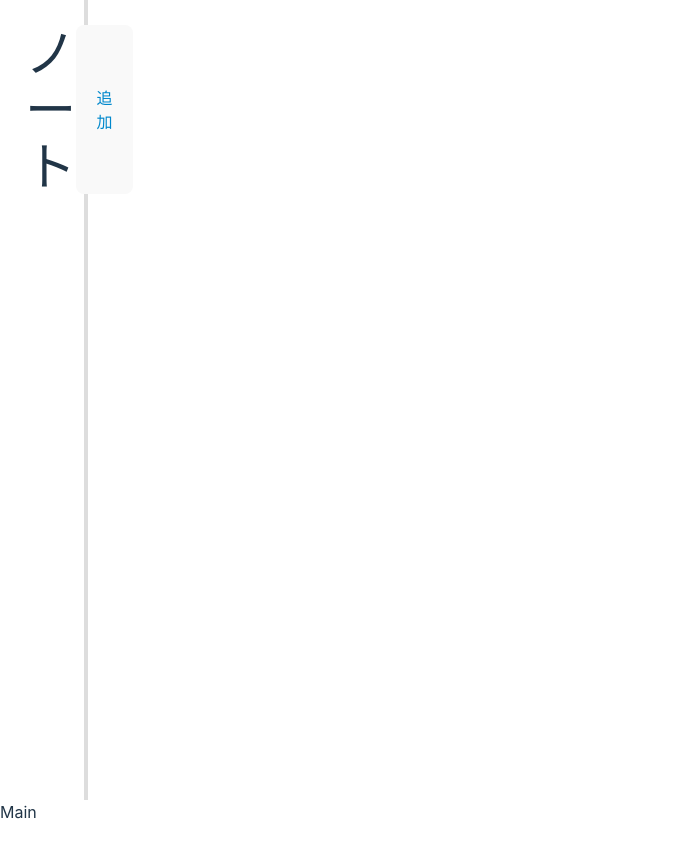
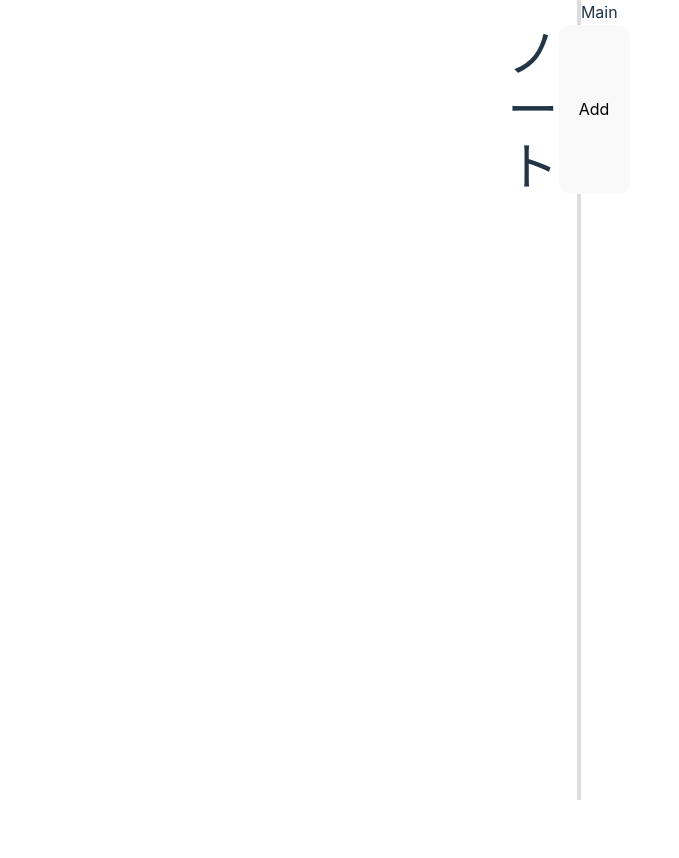
Before and after one commit to 0123takaokeita/note-by-react, a React (Vite) app: page / in a window 1280 px wide. Shown: the top 858 px of the page, without its empty margins (0-679 px from the left). After the commit the page ends 800 px from the top, so only its background shows below. Built offline with nearby package versions, Linux system fonts and the light colour scheme.

Commit message:
fix: css 調整

```diff
--- a/src/App.css
+++ b/src/App.css
@@ -1,6 +1,3 @@
-}
-
-  color: #888;
 .App {
     width: 100%;
     height: 100vh;
--- a/src/components/Sidebar.css
+++ b/src/components/Sidebar.css
@@ -1,11 +1,3 @@
-button {
-    background: none;
-    border: none;
-    color: #08c;
-    font-size: 16px;
-    cursor: pointer;
-}
-
 .app-sidebar {
     width: 30%;
     height: 100vh;
@@ -41,7 +33,7 @@ button {
 }
 
 .app-sidebar-note:hover {
-    background-color: #f1f0f0;
+    background-color: #363636;
 }
 
 .sidebar-note-title {
--- a/src/components/Sidebar.tsx
+++ b/src/components/Sidebar.tsx
@@ -6,7 +6,7 @@ const Sidebar = ({onAddNote, notes, onDeleteNote}: any): JSX.Element => {
     <div className='app-sidebar'>
       <div className='app-sidebar-header'>
         <h1>ノート</h1>
-        <button onClick={onAddNote}>追加</button>
+        <button onClick={onAddNote}>Add</button>
       </div>
       <div className="app-sidebar-notes">
         {notes.map((note: Note) => {
@@ -14,7 +14,7 @@ const Sidebar = ({onAddNote, notes, onDeleteNote}: any): JSX.Element => {
             <div key={note.id} className="app-sidebar-note">
               <div className="sidebar-note-title">
                 <strong>{ note.title }</strong>
-                <button onClick={() => onDeleteNote(note.id)}>削除</button>
+                <button onClick={() => onDeleteNote(note.id)}>Del</button>
               </div>
                 <p>{ note.content }</p>
                 <small>{ note.modDate }</small>
--- a/src/index.css
+++ b/src/index.css
@@ -26,7 +26,6 @@ a:hover {
 
 body {
   margin: 0;
-  display: flex;
   place-items: center;
   min-width: 320px;
   min-height: 100vh;
@@ -38,11 +37,11 @@ h1 {
 }
 
 button {
-  border-radius: 8px;
+  border-radius: 12px;
   border: 1px solid transparent;
   padding: 0.6em 1.2em;
   font-size: 1em;
-  font-weight: 500;
+  font-weight: 400;
   font-family: inherit;
   background-color: #1a1a1a;
   cursor: pointer;
```
